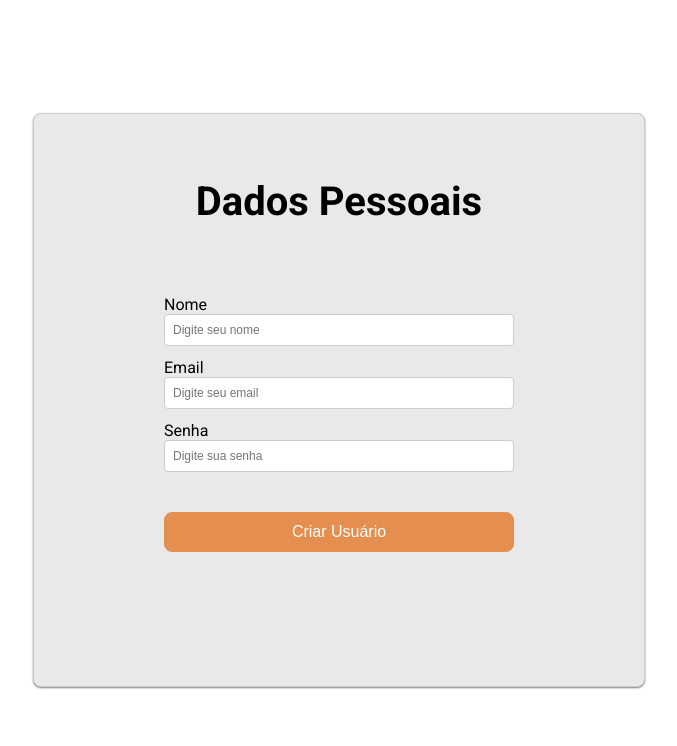
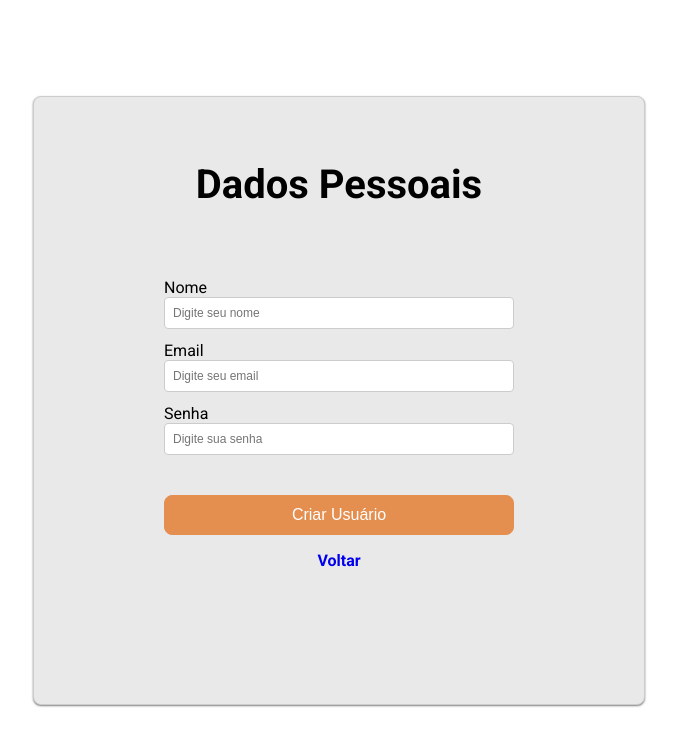
Before and after one commit to Brunoo-Lima/authentication-user, a React (Vite) app in the folder frontend/: page /register in a window 1280 px wide. Shown: the top 746 px of the page, without its empty margins (301-978 px from the left). Built offline with nearby package versions, Linux system fonts and the light colour scheme.

Commit message:
style: refactor styles

```diff
--- a/frontend/src/components/screens/helper/NotFound.module.css
+++ b/frontend/src/components/screens/helper/NotFound.module.css
@@ -11,7 +11,7 @@
   width: 500px;
   height: 500px;
   margin: 0 auto;
-  margin-top: -50px;
+  margin-top: -3.125rem;
 }
 
 .title {
--- a/frontend/src/components/screens/login/Login.module.css
+++ b/frontend/src/components/screens/login/Login.module.css
@@ -22,7 +22,7 @@
   display: flex;
   flex-direction: column;
   align-items: center;
-  padding: 40px;
+  padding: 2.5rem;
 }
 
 .title {
@@ -30,17 +30,20 @@
   margin-bottom: 1rem;
 }
 
+.containerForgetPass {
+  display: block;
+  text-align: right;
+  margin-bottom: 0.25rem;
+}
+
 .forgetPass {
   font-size: 0.75rem;
-  margin-bottom: 4px;
   color: var(--secondary-color);
-  display: block;
-  text-align: right;
 }
 
 .register {
   text-align: center;
-  margin-top: 12px;
+  margin-top: 0.75rem;
   font-size: 0.875rem;
 }
 
--- a/frontend/src/components/screens/login/Login.tsx
+++ b/frontend/src/components/screens/login/Login.tsx
@@ -64,9 +64,11 @@ const Login = () => {
               required
             />
           </div>
-          <Link to="/*" className={styles.forgetPass}>
-            Esqueceu a senha?
-          </Link>
+          <div className={styles.containerForgetPass}>
+            <Link to="/*" className={styles.forgetPass}>
+              Esqueceu a senha?
+            </Link>
+          </div>
 
           <Button onClick={handleLogin}>Entrar</Button>
 
--- a/frontend/src/components/screens/register/Register.module.css
+++ b/frontend/src/components/screens/register/Register.module.css
@@ -28,6 +28,16 @@
   margin-top: 2.5rem;
 }
 
+.backContainer {
+  display: flex;
+  justify-content: center;
+  margin-top: 1rem;
+}
+
+.back {
+  font-weight: bold;
+}
+
 @media (max-width: 768px) {
   .content {
     padding: 3rem 1rem;
--- a/frontend/src/components/screens/register/Register.tsx
+++ b/frontend/src/components/screens/register/Register.tsx
@@ -4,6 +4,7 @@ import Input from './../../form/Input';
 import Button from './../../form/Button';
 
 import { UserContext } from '../../../UserContext';
+import { Link } from 'react-router-dom';
 
 const Register: React.FC = () => {
   const context = useContext(UserContext);
@@ -68,6 +69,12 @@ const Register: React.FC = () => {
               Criar Usuário
             </Button>
           </div>
+
+          <div className={styles.backContainer}>
+            <Link to="/" className={styles.back}>
+              Voltar
+            </Link>
+          </div>
         </form>
       </div>
     </section>
```
